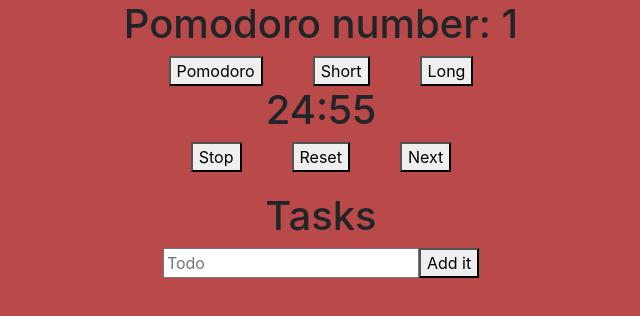
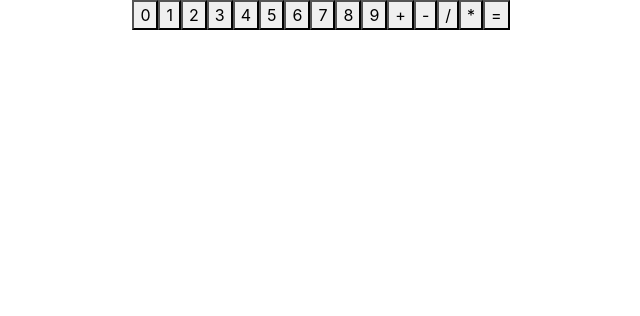
Before and after one commit to mah-esh-arjan/Test-Project, a React (Create React App) app: page / in a window 1280 px wide. Shown: the top 316 px of the page, without its empty margins (319-959 px from the left). Built offline with nearby package versions, Linux system fonts and the light colour scheme; the HTML template or start-up script is replaced by a standard one.

Commit message:
calculator operations

```diff
--- a/src/App.js
+++ b/src/App.js
@@ -16,15 +16,15 @@ import Quote from './quote';
 import Pagination from './pagination';
 import Reverse from './reverseTimer';
 import Pomodoro from './Pomodoro/pomodoro';
-import Reusable from './props/reusabale';
+import Calculator from './props/calculator/calculator';
 
 function App() {
   return (
 
 
     <div className="App">
-      <Pomodoro/>
-    </div>
+      <Calculator/>
+      </div>
   );
 }
 
--- /dev/null
+++ b/src/props/calculator/calculator.js
@@ -0,0 +1,76 @@
+import { useState,useEffect } from "react";
+import Operations from './operations'
+
+const Calculator = () => {
+
+    const [number,setNumber] = useState([]);
+    const [a,setA] = useState('');
+    const [b,setB] = useState('');
+    const [result, setResult] = useState();
+    const [operator, setOperator] = useState();
+
+    useEffect(() => {
+
+        let arr = []
+
+        for(let i = 0; i<10; i++){
+            arr.push(i)
+        }
+        setNumber(arr);
+    },
+[]
+)
+
+const handleNumberClick = (temp) => {
+
+    if( a === ''){
+        setA(temp);
+    }
+    else{
+        setB(temp);
+    }
+}
+
+const handleOperatorClick = () => {
+
+    switch(operator){
+
+        case '+':
+            setResult(a+b);
+            break;
+
+        case '-':
+            setResult(a-b);
+            break;
+
+        case '/':
+            setResult(a / b );
+            break;
+
+        case '*':
+            setResult(a*b);
+            break;
+
+    }
+}
+
+
+    return (
+        <>
+    {
+        number.map((item,index) => (
+            <button key={index} onClick={() => handleNumberClick(item)}> {item}</button>
+
+        ))
+    }
+     <button onClick={() => setOperator('+')}> + </button>
+     <button onClick={() => setOperator('-')}> - </button>
+     <button onClick={() => setOperator('/')}> / </button>
+     <button onClick={() => setOperator('*')}> * </button>
+     <button onClick={handleOperatorClick}> = </button>
+     {result}
+        </>
+    );
+}
+
+export default  Calculator;
--- /dev/null
+++ b/src/props/calculator/operations.js
@@ -0,0 +1,32 @@
+import { useState } from "react";
+
+const Operations = ({operation,a,b}) => {
+
+    const Calculate = (operation) => {
+    switch (operation) {
+        case '+':
+           return  (a+b);
+           break;
+
+        case '-':
+           return  (a-b);
+           break;
+
+        case '*':
+           return  (a*b);
+           break;
+
+        case '/':
+           return  (a/b);
+           break;
+    }
+}
+
+    return (
+        <>
+       <button onClick={() => Calculate(operation)}> = </button>
+        </>
+    );
+}
+
+export default  Operations;
```
Also changed, not shown: src/props.txt (added), src/props/reusable/reusabale.js (renamed from src/props/reusabale.js), src/props/reusable/reusable.css (renamed from src/props/reusable.css), src/props/reusable/reusableButton.js (renamed from src/props/reusableButton.js).
